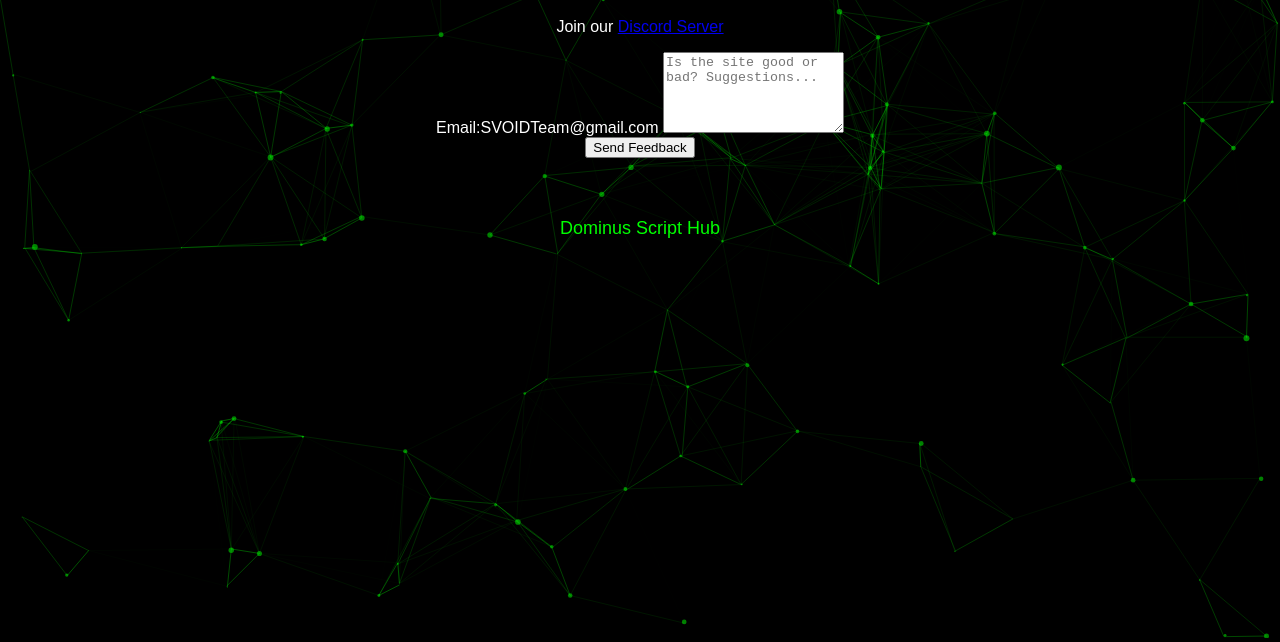
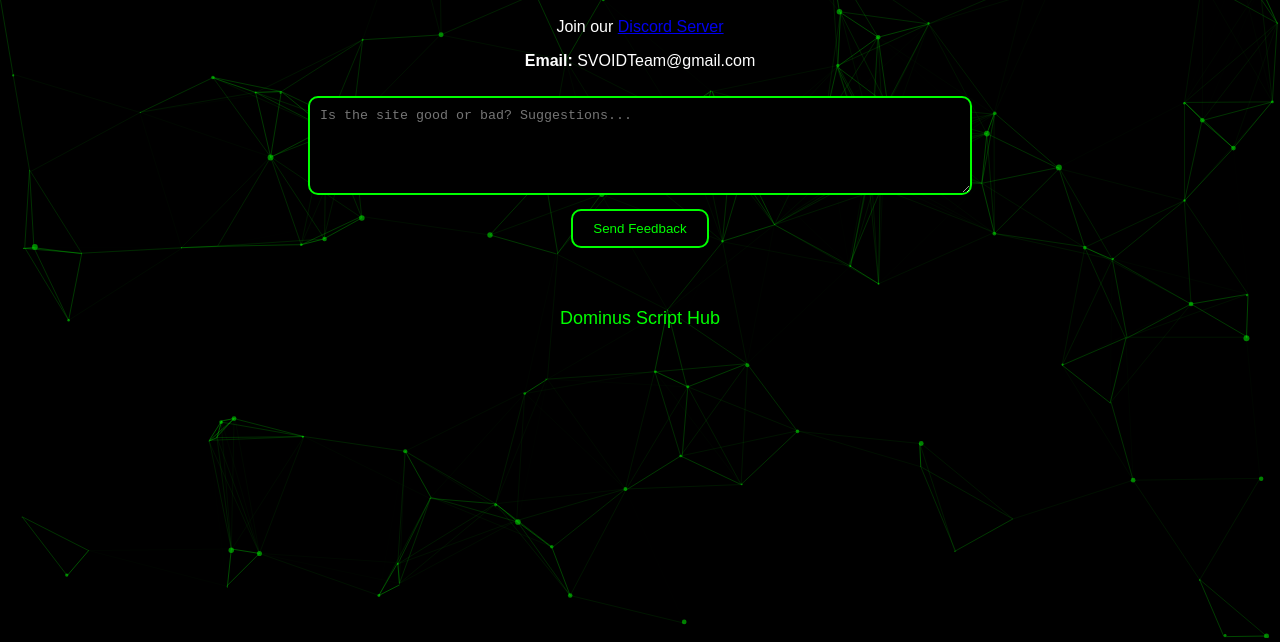
Before and after one commit to RobloxExecutormaker617/NexiusHub, a plain HTML site: page contact.html in a window 1280 px wide. Shown: the part 162-804 px from the top of the page. Drawn offline with nearby package versions, Linux system fonts and the light colour scheme.

Commit message:
Update contact.html

```diff
--- a/contact.html
+++ b/contact.html
@@ -13,6 +13,9 @@
     h1 { margin-top: 80px; color: lime; }
     footer { text-align: center; padding: 10px; color: lime; margin-top: 50px; font-size: 18px; }
     #particles-js { position: absolute; width: 100%; height: 100%; top: 0; left: 0; z-index: -1; }
+    textarea { width: 50%; margin-top: 10px; padding: 10px; border: 2px solid lime; border-radius: 10px; background: black; color: white; }
+    button { margin-top: 10px; padding: 10px 20px; border: 2px solid lime; background: black; color: lime; cursor: pointer; border-radius: 10px; transition: 0.4s; }
+    button:hover { background: lime; color: black; }
   </style>
 </head>
 <body>
@@ -125,7 +128,6 @@
   "retina_detect": true
 });
 </script>
-
 <nav>
   <a href="index.html">Home</a>
   <a href="ourscripts.html">Our Scripts</a>
@@ -136,7 +138,9 @@
 
 <h1 class="color-changing">📞 Contact Us</h1>
 <p>Join our <a href="https://discord.gg/N2JvFCCUqr" target="_blank">Discord Server</a></p>
-<p>Email:SVOIDTeam@gmail.com
+
+<!-- Email (Now Above Feedback Form) -->
+<p><strong>Email:</strong> SVOIDTeam@gmail.com</p>
 
 <!-- Feedback Form -->
 <textarea id="feedback" rows="5" placeholder="Is the site good or bad? Suggestions..."></textarea><br>
```
